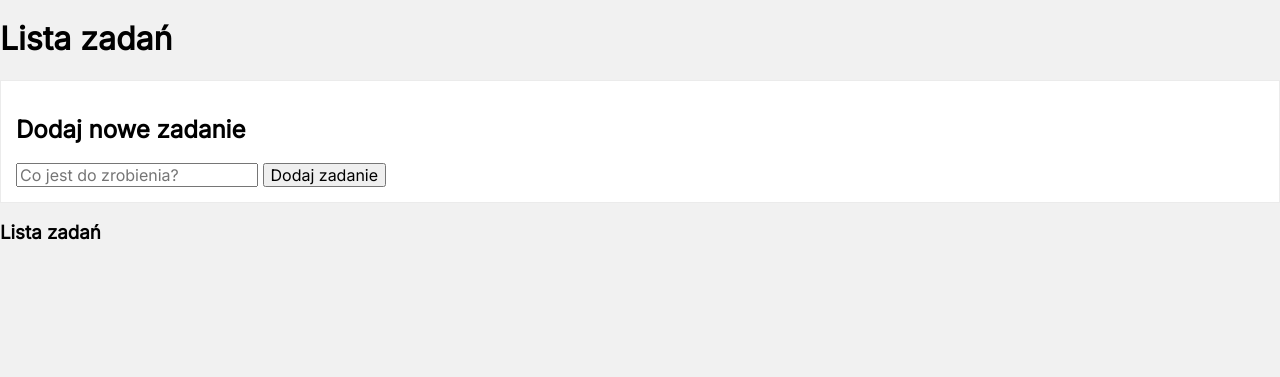
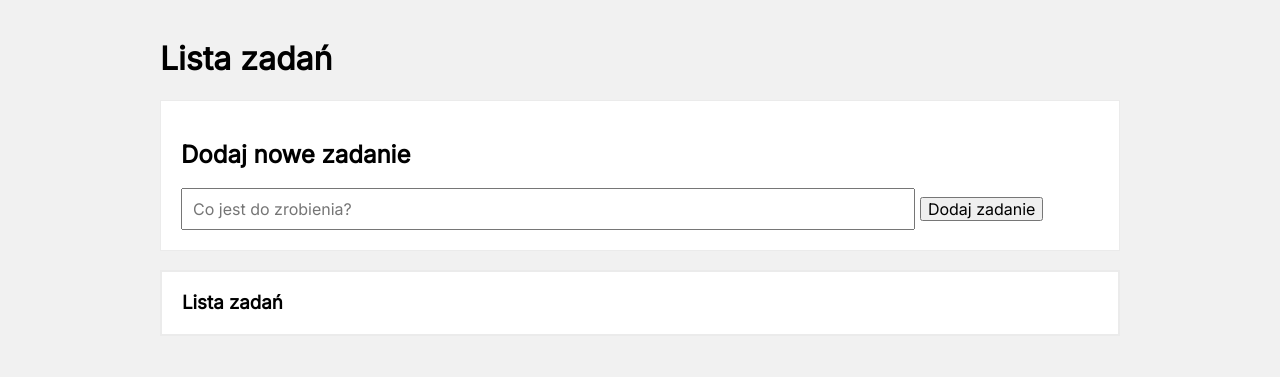
Before and after one commit to SzymonBoski/List-to-do, a plain HTML site: page index.html in a window 1280 px wide. Drawn offline with nearby package versions, Linux system fonts and the light colour scheme.

Commit message:
change page styling

```diff
--- a/css/form.css
+++ b/css/form.css
@@ -1,5 +1,5 @@
 .form {
     border: 1px solid rgb(235, 235, 235);
-    padding: 15px;
+    padding: 20px;
     background-color: white;
 };
--- /dev/null
+++ b/css/header.css
@@ -0,0 +1,5 @@
+.list__header {
+    border: 2px solid rgb(235, 235, 235);
+    background-color: white;
+    padding: 20px;
+};
--- a/css/style.css
+++ b/css/style.css
@@ -9,4 +9,7 @@ html {
 .body {
     font-family: 'Inter', sans-serif;
     background-color: rgb(241, 241, 241);
+    max-width: 1000px;
+    margin: auto;
+    padding: 20px;
 }
--- /dev/null
+++ b/css/task.css
@@ -0,0 +1,4 @@
+.new__task {
+    padding: 10px;
+    width: 80%;
+};
--- a/index.html
+++ b/index.html
@@ -15,6 +15,8 @@
     <script defer src="script.js"></script>
     <link rel="stylesheet" href="css/style.css">
     <link rel="stylesheet" href="css/form.css">
+    <link rel="stylesheet" href="css/header.css">
+    <link rel="stylesheet" href="css/task.css">
 
 </head>
 
@@ -22,10 +24,10 @@
     <h1> Lista zadań</h1>
     <form class=" form js-form">
         <h2> Dodaj nowe zadanie</h2>
-        <input class="js-newTask" placeholder="Co jest do zrobienia?">
+        <input class="new__task js-newTask" placeholder="Co jest do zrobienia?">
         <button class="button">Dodaj zadanie</button>
     </form>
-    <h3> Lista zadań</h3>
+    <h3 class="list__header"> Lista zadań</h3>
 
     <ul class="js-tasks"></ul>
 
```
